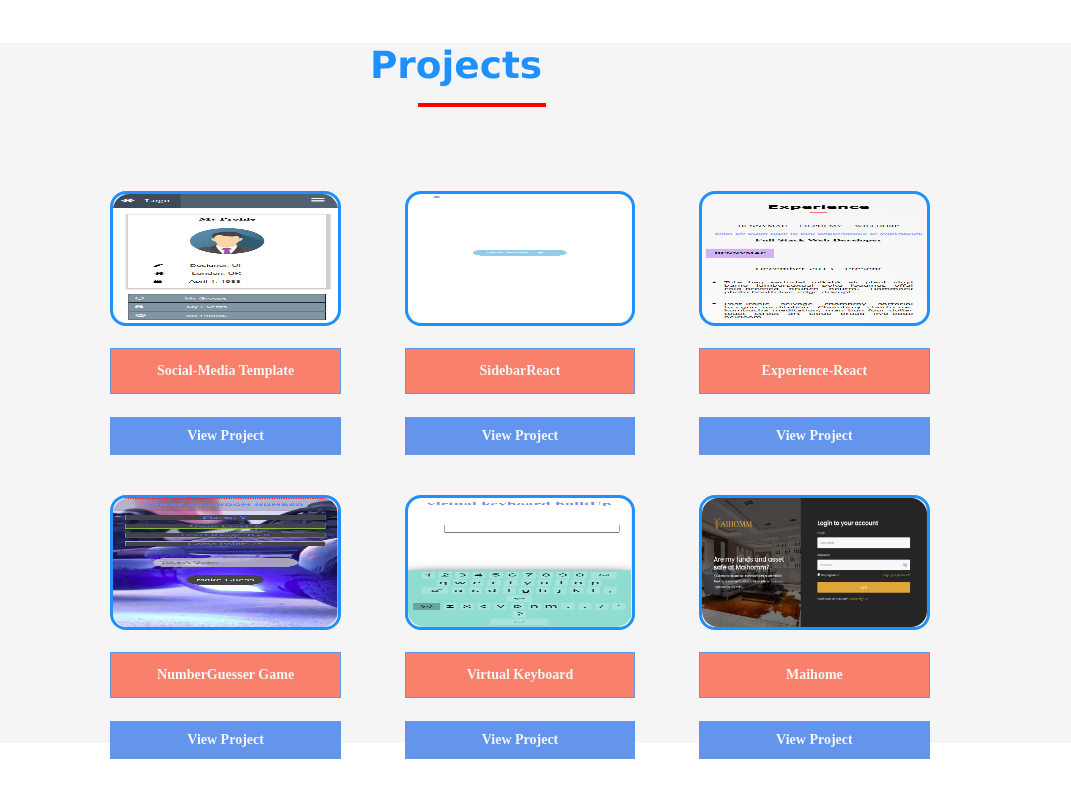
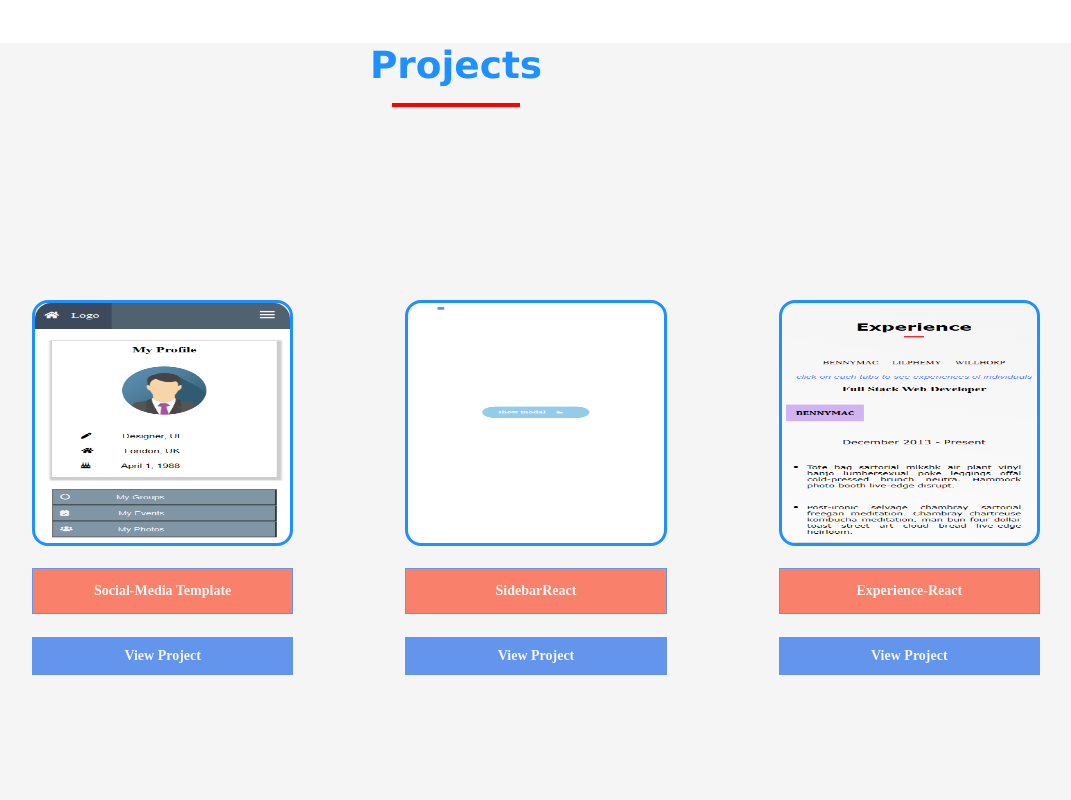
Before and after one commit to lilphemy/Portfolio-main, a React (Create React App) app: page / in a window 1280 px wide. Shown: the part 1820-2620 px from the top of the page, without its empty margins (184-1255 px from the left). Built offline with nearby package versions, Linux system fonts and the light colour scheme.

Commit message:
code updates on contact form files and project section

```diff
--- a/src/components/contactform/contactform.module.css
+++ b/src/components/contactform/contactform.module.css
@@ -24,7 +24,7 @@
     display: flex;
     flex-direction: column;
     justify-content: center;
-    margin-left: 10rem;
+    margin-left: 15rem;
     width: 50%;
     height: fit-content;
     border: 2px solid var(--pri-color);
--- a/src/components/projectscomp/projectcomp.module.css
+++ b/src/components/projectscomp/projectcomp.module.css
@@ -30,21 +30,19 @@
     height: fit-content;
     box-sizing: border-box;
     margin: auto;
-    margin-top: 3rem;
+    /* margin-top: 3rem;*/
     margin-left: 15rem;
-    text-align: center;
-    display: flex;
-    flex-direction: row;
-    flex-wrap: wrap;
+    display: grid;
+    grid-template-columns: repeat(3, 1fr);
+    grid-template-rows: repeat(3, 1fr);
     justify-content: center;
-    padding: 0 auto 5rem auto;
+    align-items: center;
 }
 
 .singleItem {
-    margin: 5rem 3rem;
-    width: 20%;
-    height: 10rem;
-    text-align: center;
+    /* margin: 5rem auto; */
+    width: 100%;
+    height: 100%;
 }
 
 .imgCont {
@@ -97,21 +95,25 @@
 
     .projBlock {
         height: fit-content;
-        margin-top: 3rem;
-        margin-left: 10%;
-    }
-
-    .bottomLine {
-        right: 43%;
+        box-sizing: border-box;
+        /* margin-top: 3rem;*/
+        margin-left: 10rem;
+        display: grid;
+        grid-template-columns: repeat(3, 1fr);
+        grid-template-rows: repeat(2, 1fr);
+        justify-content: center;
+        align-items: center;
     }
 
     .singleItem {
-        margin: 3.5rem 2rem;
-        width: 20%;
-        height: 12rem;
-        text-align: center;
+        margin: auto;
+        width: 70%;
+        height: 50%;
+    }
+    .bottomLine {
+        right: 45%;
+    }
 
-    }
 
     .imgCont {
         height: 70%;
@@ -122,6 +124,41 @@
         width: 100%;
         height: 100%;
     }
+}
+
+@media screen and (max-width: 1024px) {
+    .projBlock {
+        margin-left: 10rem;
+    }
+
+    .singleItem {
+        margin: auto 2rem;
+
+    }
+
+    .projBlock {
+        height: fit-content;
+        box-sizing: border-box;
+        margin: auto;
+        margin-left: 10rem;
+        text-align: center;
+        display: flex;
+        flex-direction: row;
+        flex-wrap: wrap;
+        justify-content: center;
+        display: grid;
+        grid-template-columns: repeat(2, 1fr);
+        grid-template-rows: repeat(3, 1fr);
+
+    }
+
+    .singleItem {
+        /* margin: 5rem auto; */
+        width: 60%;
+        height: 60%;
+        text-align: center;
+    }
+
 }
 
 @media screen and (max-width: 999px) {
@@ -142,10 +179,16 @@
         margin-left: 0;
         padding-top: 1rem;
         padding-bottom: 5rem;
+        display: flex;
+        flex-direction: row;
+        flex-wrap: wrap;
+        justify-content: center;
     }
 
     .singleItem {
-        width: 30%;
+        margin: 3rem auto;
+        width: 40%;
+        height: 25rem;
         align-self: normal;
     }
 
@@ -191,6 +234,7 @@
         margin-left: 0;
         height: fit-content;
         box-sizing: border-box;
+        display: flex;
         flex-direction: row;
     }
 
@@ -224,6 +268,21 @@
 }
 
 @media screen and (max-width: 450px) {
+    .projBlock {
+        width: 100%;
+        margin-top: 3rem;
+        margin-left: 0;
+        height: fit-content;
+        box-sizing: border-box;
+        display: flex;
+        flex-direction: row;
+    }
+
+    .singleItem {
+        width: 60%;
+        margin: 4rem auto;
+
+    }
     .bottomLine {
         right: 10rem;
     }
```
